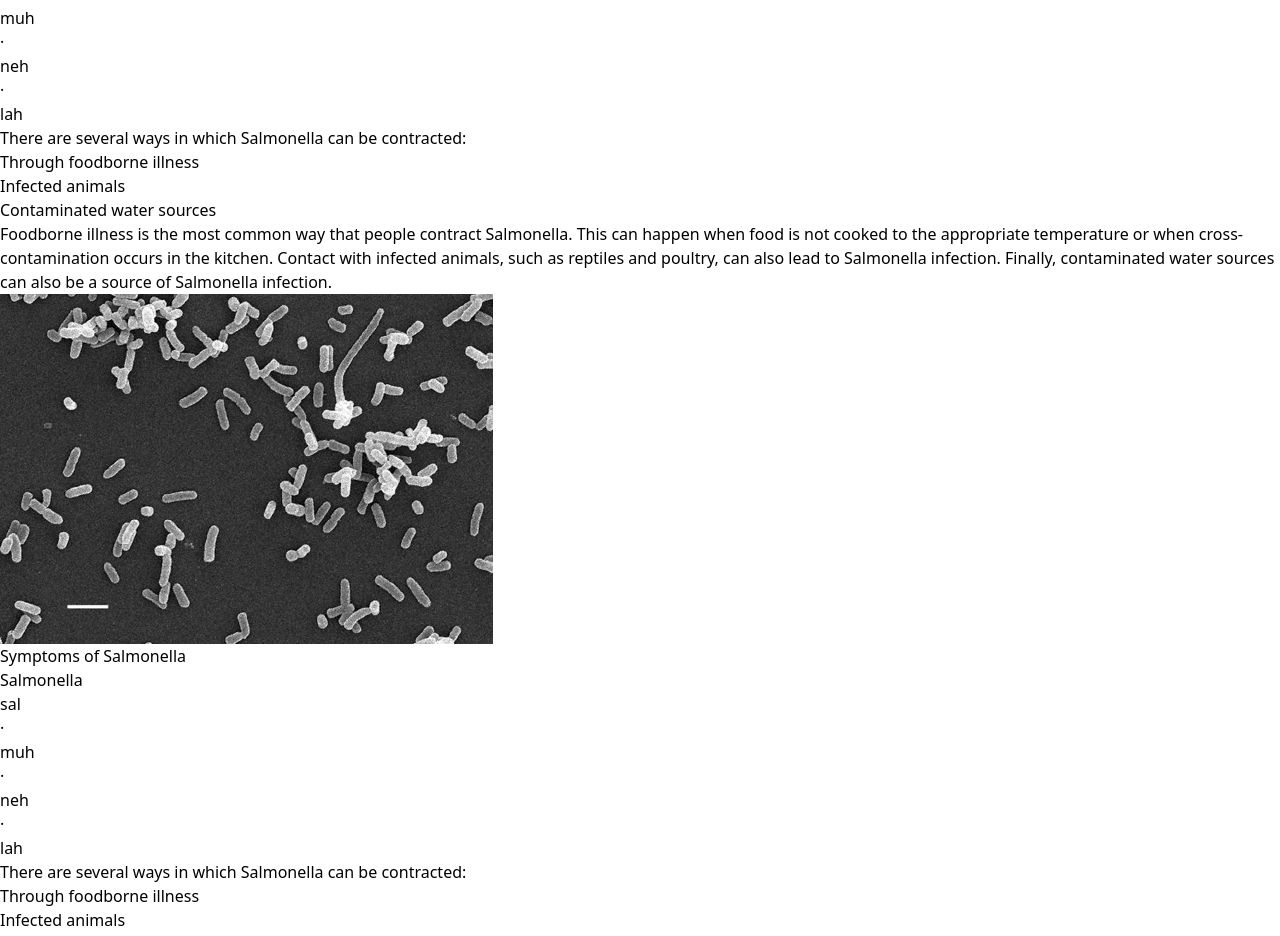
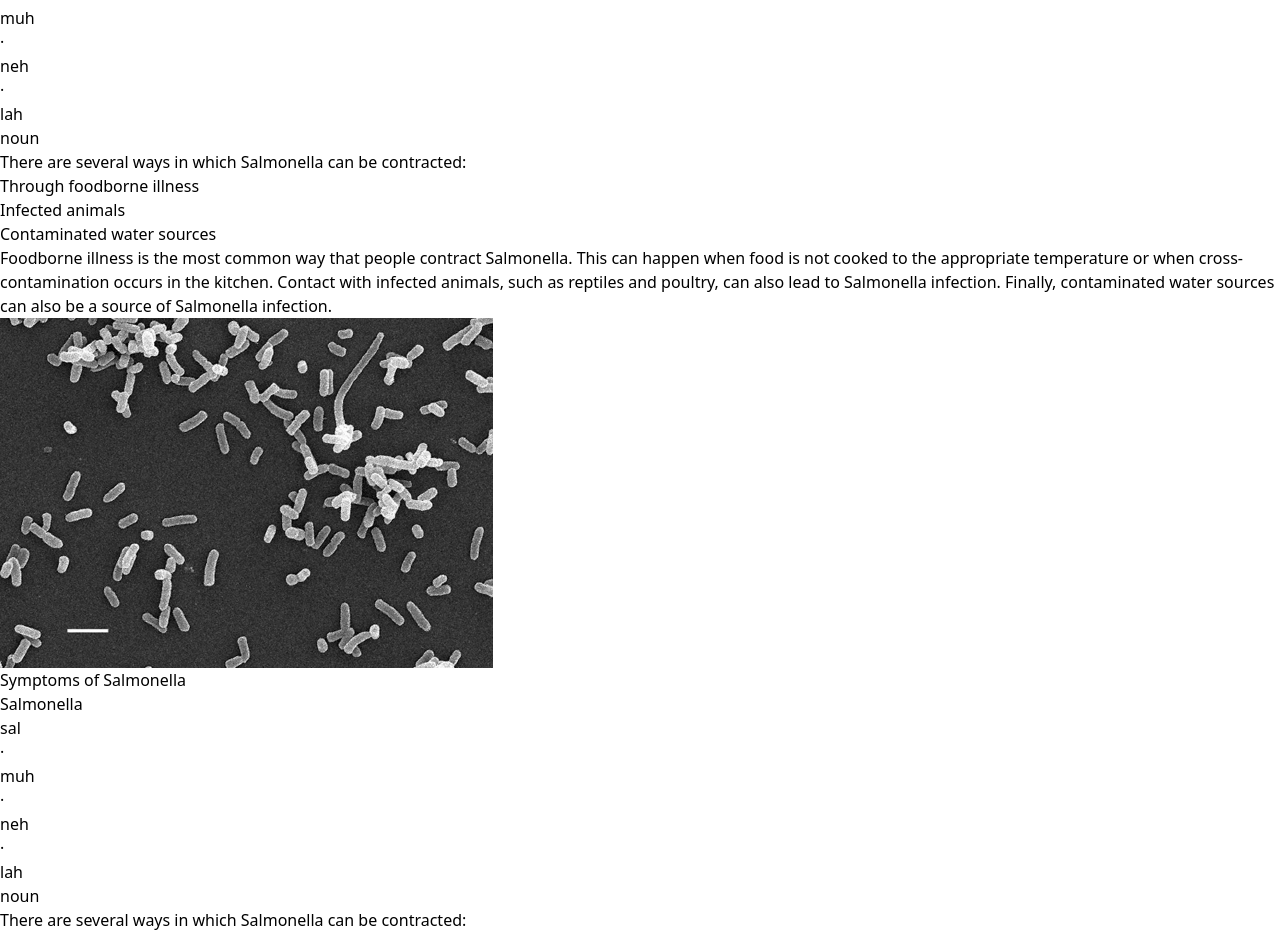
Before and after one commit to pvwnthem/food-nutrition-wellness-presentation, a React (Vite) app: page / in a window 1280 px wide. Shown: the part 1380-2316 px from the top of the page. Built offline with nearby package versions, Linux system fonts and the light colour scheme.

Commit message:
add a thing that says noun

```diff
--- a/src/App.tsx
+++ b/src/App.tsx
@@ -51,7 +51,7 @@ function HomePage() {
           <div className='w-1/2 h-full p-6 bg-white rounded-lg'>
             <h1 className="text-black font-semibold text-4xl mt-2 flex">Causes of Salmonella</h1>
             <h2 className="text-black mt-2 font-semibold">Salmonella</h2>
-            <h2 className="flex text-black"><p className="text-gray-600 flex">sal<p className="text-blue-600 font-semibold text-xl">·</p>muh<p className="text-blue-600 font-semibold text-xl">·</p>neh<p className="text-blue-600 font-semibold text-xl">·</p>lah</p></h2>
+            <h2 className="flex text-black"><p className="text-gray-600 flex">sal<p className="text-blue-600 font-semibold text-xl">·</p>muh<p className="text-blue-600 font-semibold text-xl">·</p>neh<p className="text-blue-600 font-semibold text-xl">·</p>lah</p><p className="text-blue-600 ml-1">noun</p></h2>
 
             <p className="text-black mt-8 text-xl">
             There are several ways in which Salmonella can be contracted:
@@ -71,7 +71,7 @@ function HomePage() {
           <div className='w-1/2 h-full p-6 bg-white rounded-lg'>
             <h1 className="text-black font-semibold text-4xl mt-2 flex">Symptoms of Salmonella</h1>
             <h2 className="text-black mt-2 font-semibold">Salmonella</h2>
-            <h2 className="flex text-black"><p className="text-gray-600 flex">sal<p className="text-blue-600 font-semibold text-xl">·</p>muh<p className="text-blue-600 font-semibold text-xl">·</p>neh<p className="text-blue-600 font-semibold text-xl">·</p>lah</p></h2>
+            <h2 className="flex text-black"><p className="text-gray-600 flex">sal<p className="text-blue-600 font-semibold text-xl">·</p>muh<p className="text-blue-600 font-semibold text-xl">·</p>neh<p className="text-blue-600 font-semibold text-xl">·</p>lah</p><p className="text-blue-600 ml-1">noun</p></h2>
 
             <p className="text-black mt-8 text-xl">
             There are several ways in which Salmonella can be contracted:
```
